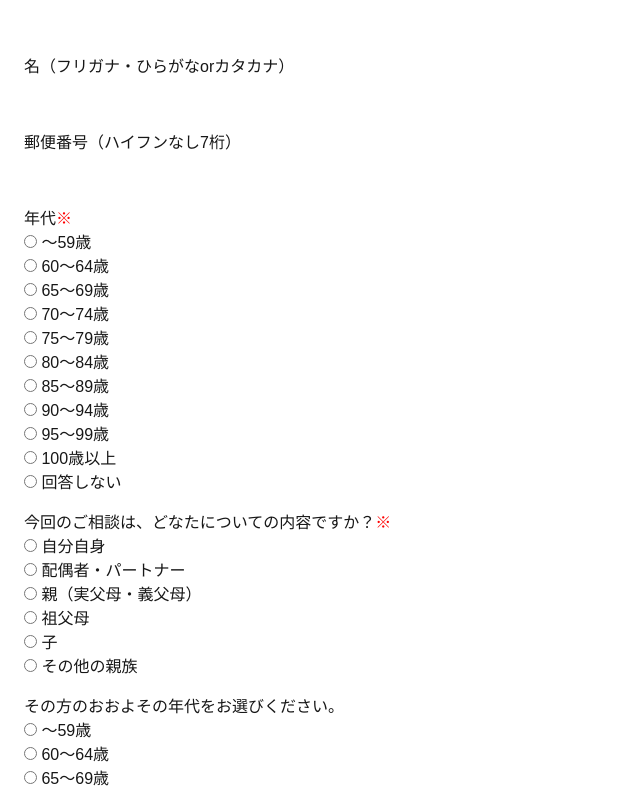
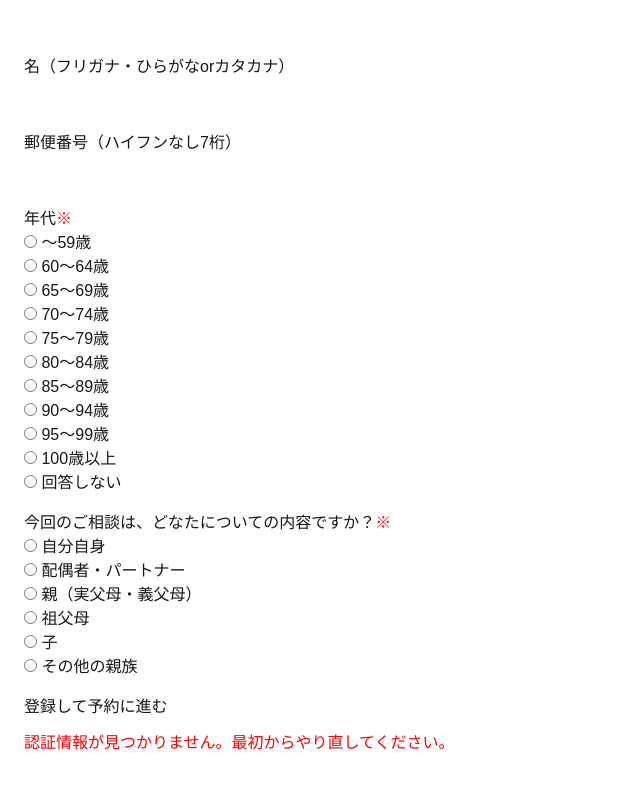
Before and after one commit to icuel/booking-app, a Next.js app: page /onboard in a window 1280 px wide. Shown: the part 269-1057 px from the top of the page, without its empty margins (0-640 px from the left). Built offline with nearby package versions, Linux system fonts and the light colour scheme; no server answers.

Commit message:
Update page.tsx

```diff
--- a/app/onboard/page.tsx
+++ b/app/onboard/page.tsx
@@ -452,7 +452,7 @@
       </div>
 
       {/* 相談対象者の年代（自分自身以外のときだけ表示） */}
-      {consultTargetType !== 'SELF' && (
+      {consultTargetType && consultTargetType !== 'SELF' && (
         <div style={{ marginBottom: 16 }}>
           <p>その方のおおよその年代をお選びください。</p>
           <div>
```
